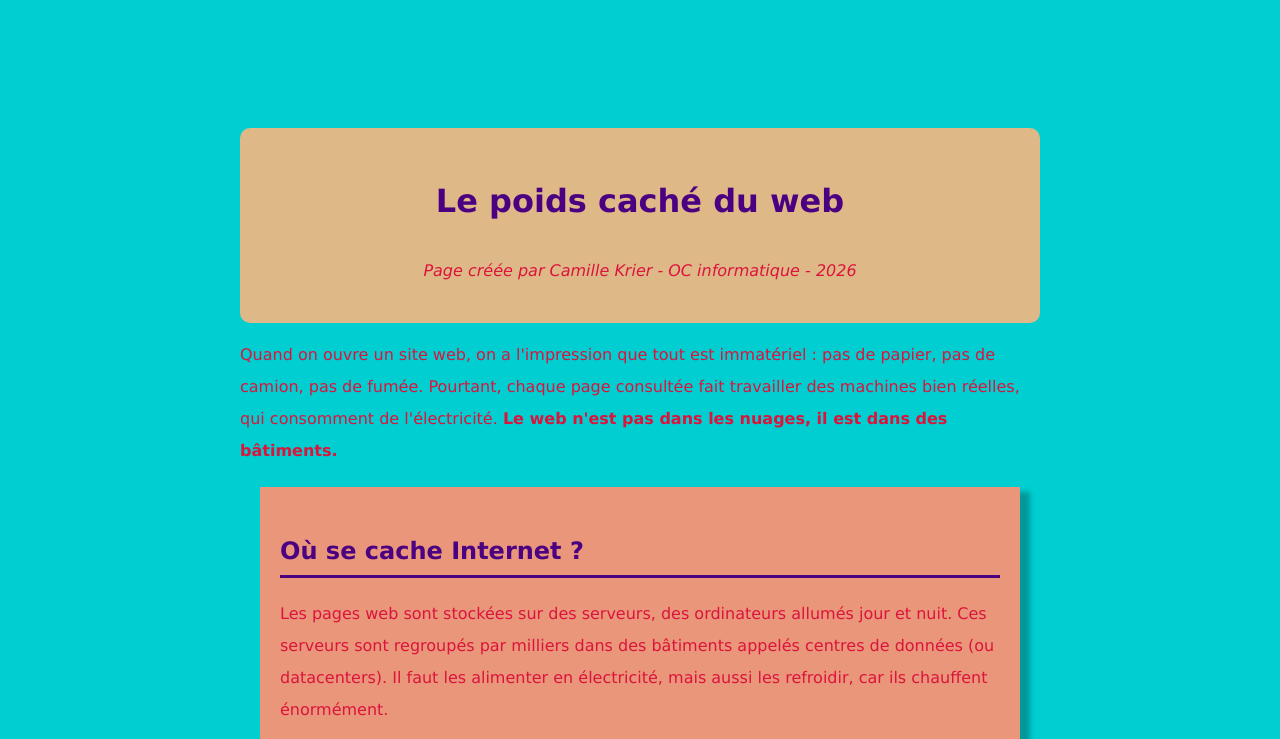
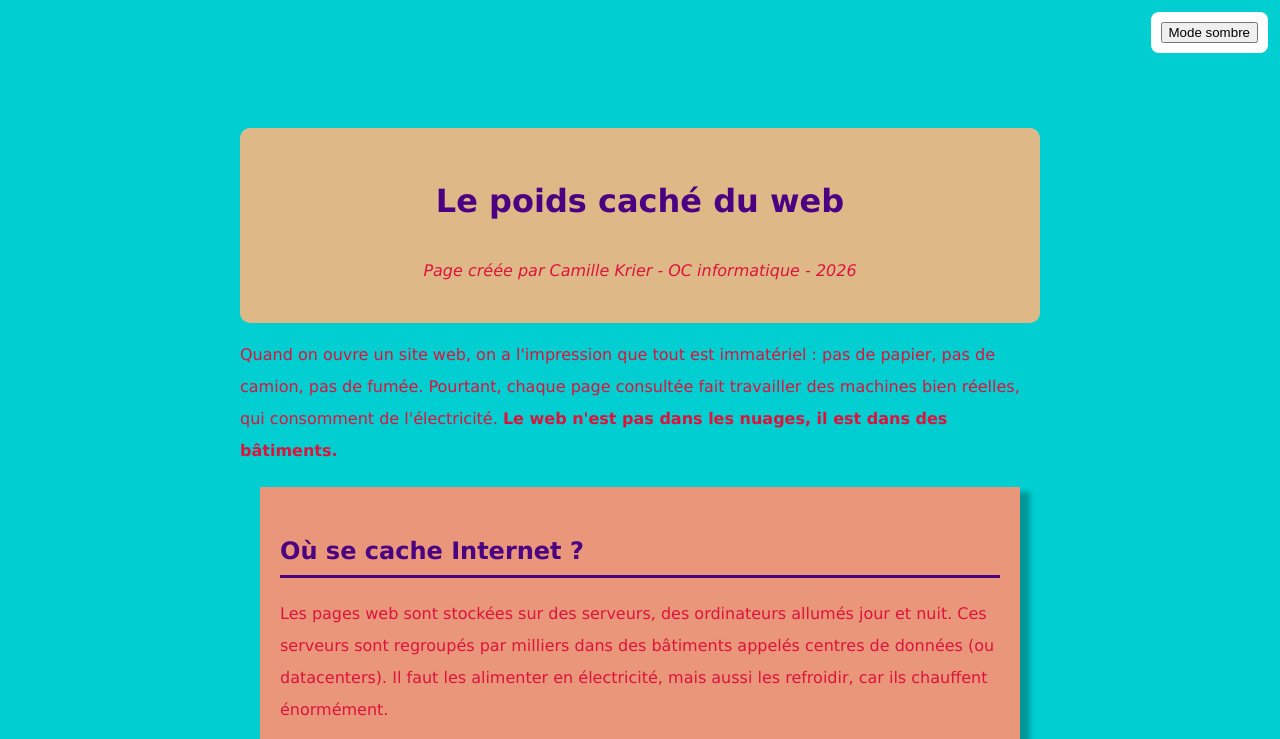
Before and after one commit to camiikr/tp-durability, a plain HTML site: page index.html in a window 1280 px wide. Shown: the top 739 px of the page. Drawn offline with Linux system fonts and the light colour scheme.

Commit message:
Création du bouton
Crée un bouton cliquable s'intitulant Mode sombre dans une classe nommée outils

```diff
--- a/index.html
+++ b/index.html
@@ -9,6 +9,9 @@
 </head>
 <body>
 
+  <div class="outils">
+      <button id="bouton-theme">Mode sombre</button>
+  </div>
   <header>
     <h1>Le poids caché du web</h1>
     <p><div class="intro">Page créée par Camille Krier - OC informatique - 2026</div></p>
--- a/script.js
+++ b/script.js
@@ -0,0 +1 @@
+console.log("Bonjour");
--- a/style.css
+++ b/style.css
@@ -70,3 +70,23 @@ footer {
     text-align: center;
     font-size: 11px;
 }
+
+.outils {
+    position: fixed;
+    top: 12px;
+    right: 12px;
+    display: flex;
+    flex-direction: column;
+    gap: 6px;
+    padding: 10px;
+    background-color: white;
+    border-radius: 8px;
+}
+
+body.sombre {
+    background-color: #111c1b;
+    color: #e2ebe9;
+}
+.sombre h2 {
+    color: #7fd1c3;
+}
```
